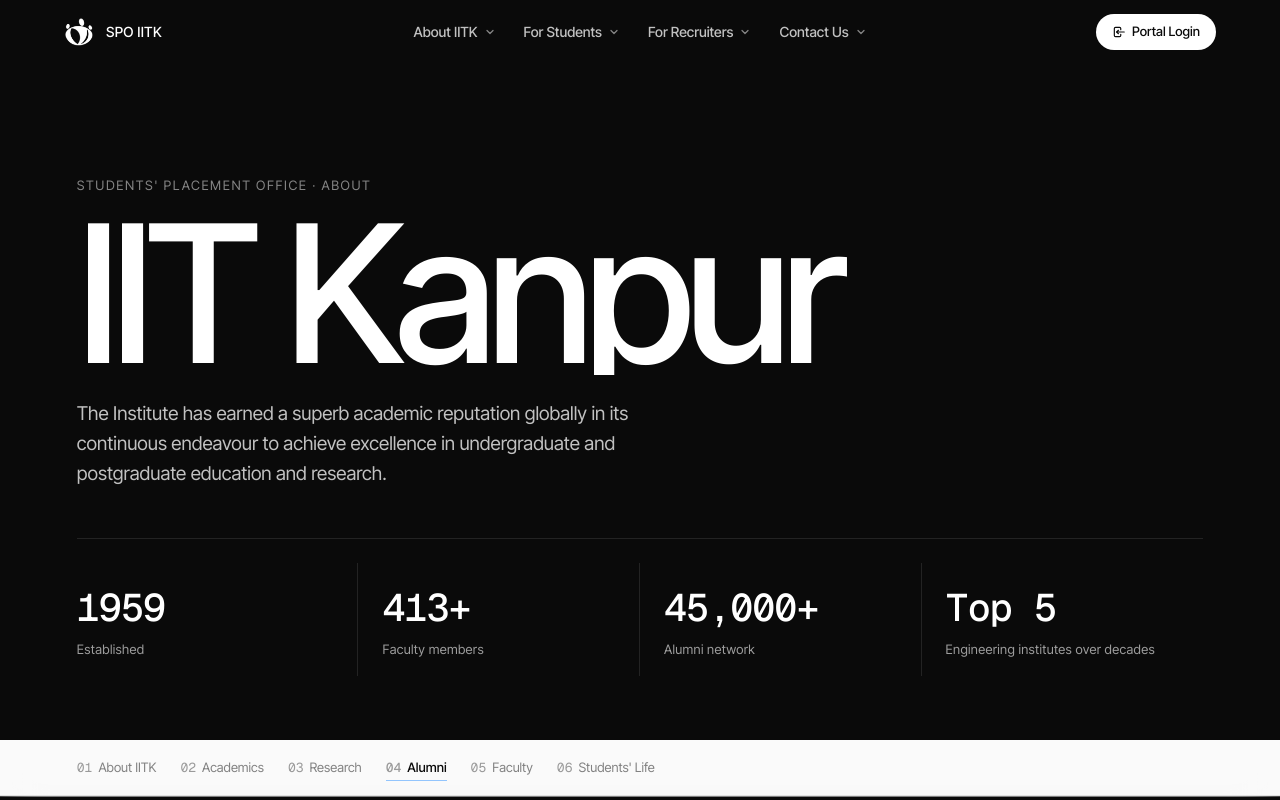
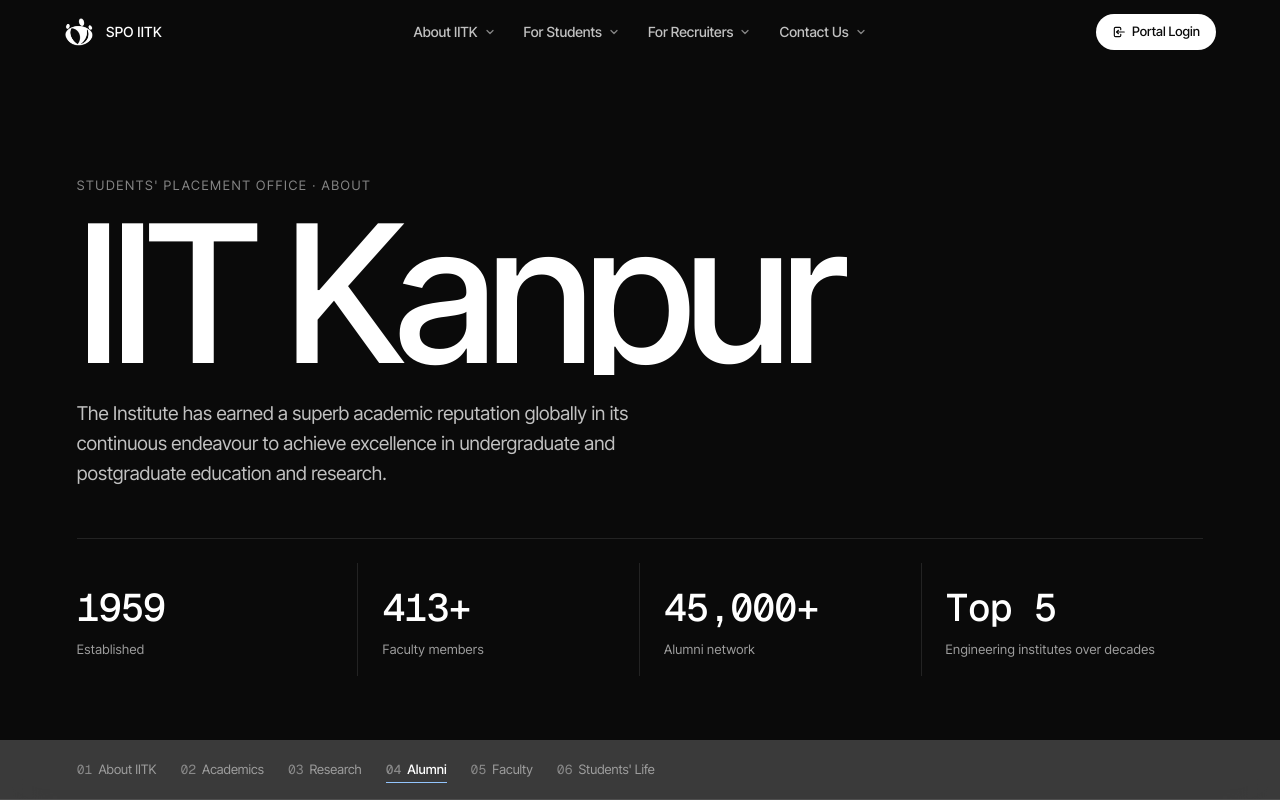
Before and after one commit to ujjwalPrakash-spike/spo-website-new, a Next.js app: page /about in a window 1280 px wide. Shown: the top 800 px of the page. Built offline with nearby package versions, Linux system fonts and the light colour scheme.

Commit message:
fix(about): use shared StickyIndexBar to keep sub-navbar consistent with coordinator page

```diff
--- a/app/about/page.tsx
+++ b/app/about/page.tsx
@@ -2,14 +2,14 @@
 
 import type { Metadata } from "next";
 import { AboutHero } from "@/components/features/about/AboutHero";
-import { SectionIndex } from "@/components/features/about/SectionIndex";
+import { StickyIndexBar } from "@/components/shared/layout/StickyIndexBar";
 import { IntroSection } from "@/components/features/about/IntroSection";
 import { AcademicsSection } from "@/components/features/about/AcademicsSection";
 import { ResearchSection } from "@/components/features/about/ResearchSection";
 import { AlumniSection } from "@/components/features/about/AlumniSection";
 import { FacultySection } from "@/components/features/about/FacultySection";
 import { CampusLifeSection } from "@/components/features/about/CampusLifeSection";
-import { ABOUT_HERO_CONTENT } from "@/lib/about/content";
+import { ABOUT_HERO_CONTENT, ABOUT_SECTIONS } from "@/lib/about/content";
 
 export const metadata: Metadata = {
   title: "About IIT Kanpur | Students' Placement Office",
@@ -25,7 +25,7 @@
   return (
     <main className="relative w-full bg-neutral-50 text-neutral-950 selection:bg-[#93c5fd] selection:text-neutral-950">
       <AboutHero />
-      <SectionIndex />
+      <StickyIndexBar items={ABOUT_SECTIONS} />
       <IntroSection />
       <AcademicsSection />
       <ResearchSection />
--- a/components/features/about/SectionIndex.tsx
+++ /dev/null
@@ -1,112 +0,0 @@
-"use client";
-
-// Sticky sub-nav with IntersectionObserver scrollspy and sliding active indicator.
-
-import React, { useEffect, useState, useRef } from "react";
-import { motion, useReducedMotion } from "framer-motion";
-import { ABOUT_SECTIONS } from "@/lib/about/content";
-import { ABOUT_TOKENS } from "@/lib/about/tokens";
-
-export function SectionIndex({
-  sections = ABOUT_SECTIONS,
-}: {
-  sections?: typeof ABOUT_SECTIONS;
-}) {
-  const [activeId, setActiveId] = useState<string>(sections[0].id);
-  const shouldReduceMotion = useReducedMotion();
-  const navRef = useRef<HTMLElement>(null);
-  const itemRefs = useRef<Record<string, HTMLAnchorElement | null>>({});
-
-  useEffect(() => {
-    const handleScroll = () => {
-      const scrollPos = window.scrollY + 200;
-      for (let i = sections.length - 1; i >= 0; i--) {
-        const el = document.getElementById(sections[i].id);
-        if (el && el.offsetTop <= scrollPos) {
-          setActiveId(sections[i].id);
-          break;
-        }
-      }
-    };
-    window.addEventListener("scroll", handleScroll, { passive: true });
-    handleScroll();
-    return () => window.removeEventListener("scroll", handleScroll);
-  }, [sections]);
-
-  useEffect(() => {
-    const activeEl = itemRefs.current[activeId];
-    if (activeEl && navRef.current) {
-      const navContainer = navRef.current;
-      const elLeft = activeEl.offsetLeft;
-      const elWidth = activeEl.offsetWidth;
-      const navWidth = navContainer.offsetWidth;
-      navContainer.scrollTo({
-        left: elLeft - navWidth / 2 + elWidth / 2,
-        behavior: shouldReduceMotion ? "auto" : "smooth",
-      });
-    }
-  }, [activeId, shouldReduceMotion]);
-
-  const scrollToSection = (e: React.MouseEvent<HTMLAnchorElement>, id: string) => {
-    e.preventDefault();
-    const el = document.getElementById(id);
-    if (!el) return;
-    const yOffset = -120;
-    const y = el.getBoundingClientRect().top + window.pageYOffset + yOffset;
-    window.scrollTo({
-      top: y,
-      behavior: shouldReduceMotion ? "auto" : "smooth",
-    });
-    window.history.pushState(null, "", `#${id}`);
-    setActiveId(id);
-  };
-
-  return (
-    <aside
-      aria-label="About section chapters"
-      className="sticky top-0 z-40 w-full bg-neutral-50/80 backdrop-blur-xl border-b border-neutral-950/10"
-    >
-      <div
-        className="mx-auto max-w-[1440px]"
-        style={{ paddingInline: ABOUT_TOKENS.paddingInline }}
-      >
-        <nav
-          ref={navRef}
-          className="flex items-center gap-6 overflow-x-auto no-scrollbar py-3.5"
-          style={{ scrollbarWidth: "none", msOverflowStyle: "none" }}
-        >
-          {sections.map((sec) => {
-            const isActive = activeId === sec.id;
-            return (
-              <a
-                key={sec.id}
-                ref={(el) => {
-                  itemRefs.current[sec.id] = el;
-                }}
-                href={`#${sec.id}`}
-                onClick={(e) => scrollToSection(e, sec.id)}
-                className={`relative shrink-0 text-[13px] py-1 transition-colors focus-visible:outline-2 focus-visible:outline-[#93c5fd] focus-visible:outline-offset-4 rounded ${
-                  isActive ? "text-neutral-950 font-medium" : "text-neutral-950/50 hover:text-neutral-950/80"
-                }`}
-              >
-                <span className="font-mono text-neutral-950/40 mr-1.5">{sec.index}</span>
-                <span>{sec.label}</span>
-                {isActive ? (
-                  <motion.div
-                    layoutId="activeSubnavIndicator"
-                    className="absolute bottom-0 left-0 right-0 h-[1px] bg-[#93c5fd]"
-                    transition={
-                      shouldReduceMotion
-                        ? { duration: 0 }
-                        : { duration: 0.3, ease: ABOUT_TOKENS.ease }
-                    }
-                  />
-                ) : null}
-              </a>
-            );
-          })}
-        </nav>
-      </div>
-    </aside>
-  );
-}
--- a/components/shared/layout/StickyIndexBar.tsx
+++ b/components/shared/layout/StickyIndexBar.tsx
@@ -10,7 +10,7 @@
 }
 
 interface StickyIndexBarProps {
-  items: IndexBarItem[];
+  items: readonly IndexBarItem[] | IndexBarItem[];
   trailing?: React.ReactNode;
 }
 
```
